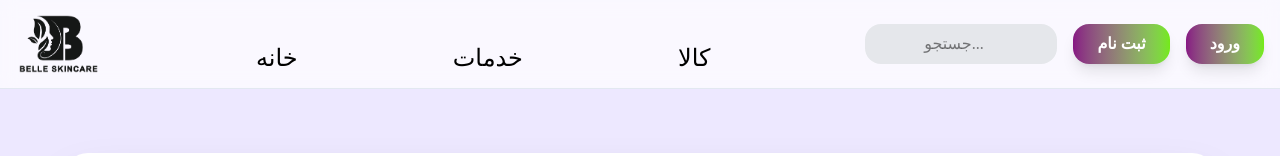
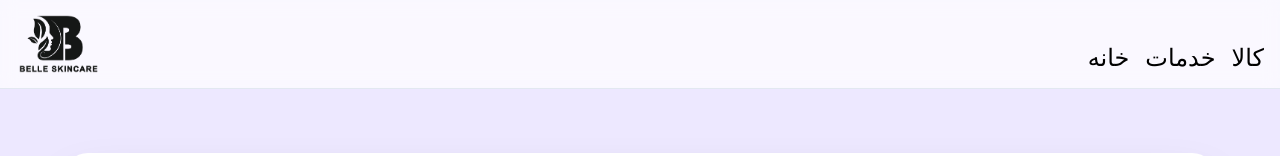
Before and after one commit to Ronia369/belle-skin-care, a Next.js app: page / in a window 1280 px wide. Shown: the top 156 px of the page. Built offline with nearby package versions, Linux system fonts and the light colour scheme.

Commit message:
Update Hedear.jsx

```diff
--- a/component/Hedear.jsx
+++ b/component/Hedear.jsx
@@ -11,9 +11,9 @@ function Header() {
         {/* Logo */}
         <img src="belle logo.png" alt="logo" className="h-16" />
 
-        <a href="/" className="text-black text-2xl mt-7" >خانه</a>
+        {/* <a href="/" className="text-black text-2xl mt-7" >خانه</a>
         <a href="/#card" className="text-black text-2xl mt-7">خدمات</a>
-        <a href="/kala" className="text-black text-2xl mt-7">کالا</a>
+        <a href="/kala" className="text-black text-2xl mt-7">کالا</a> */}
 
         {/* Hamburger Button for Mobile */}
         <button
@@ -38,7 +38,7 @@ function Header() {
 
         {/* Desktop Menu */}
         <div className="hidden md:flex items-center space-x-4">
-          <input
+          {/* <input
             type="search"
             placeholder="جستجو..."
             className="w-48 h-10 rounded-2xl bg-gray-200 text-black px-3 text-center focus:outline-none focus:ring-2 focus:ring-[#74ea15] transition-all"
@@ -48,14 +48,18 @@ function Header() {
           </button>
           <button className="px-6 py-2 rounded-2xl bg-gradient-to-r from-[#871683] to-[#74ea15] text-white font-bold shadow-lg hover:scale-105 transition-transform">
             ورود
-          </button>
+          </button> */}
+        <a href="/" className="text-black text-2xl mt-7" >خانه</a>
+        <a href="/#card" className="text-black text-2xl mt-7">خدمات</a>
+        <a href="/kala" className="text-black text-2xl mt-7">کالا</a>
+
         </div>
       </div>
 
       {/* Mobile Menu */}
       {isOpen && (
         <div className="md:hidden mt-4 flex flex-col items-center space-y-2">
-          <input
+          {/* <input
             type="text"
             placeholder="جستجو..."
             className="w-full h-10 rounded-2xl bg-gray-200 text-black px-3 text-center focus:outline-none focus:ring-2 focus:ring-[#74ea15] transition-all"
@@ -65,7 +69,11 @@ function Header() {
           </button>
           <button className="w-full px-6 py-2 rounded-2xl bg-gradient-to-r from-[#871683] to-[#74ea15] text-white font-bold shadow-lg hover:scale-105 transition-transform">
             ورود
-          </button>
+          </button> */}
+          <a href="/" className="text-black text-2xl mt-7" >خانه</a>
+        <a href="/#card" className="text-black text-2xl mt-7">خدمات</a>
+        <a href="/kala" className="text-black text-2xl mt-7">کالا</a>
+
         </div>
       )}
     </header>
```
